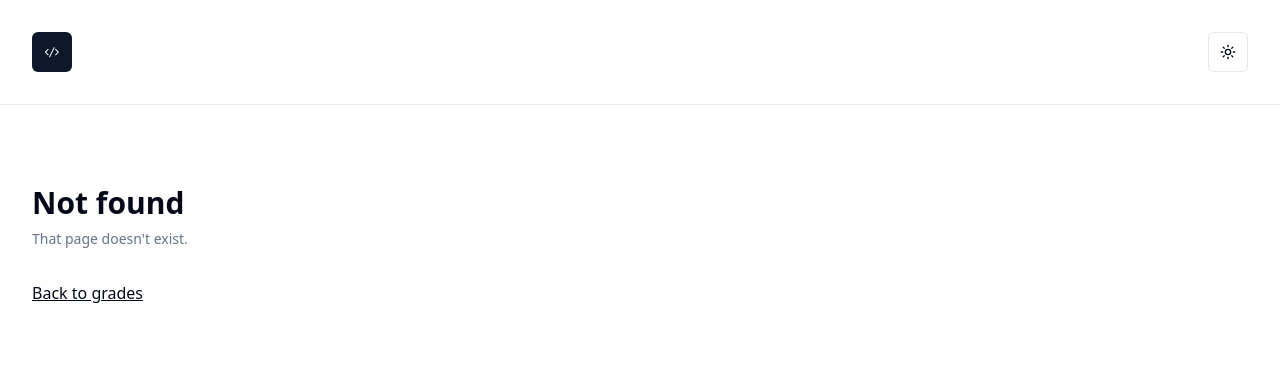
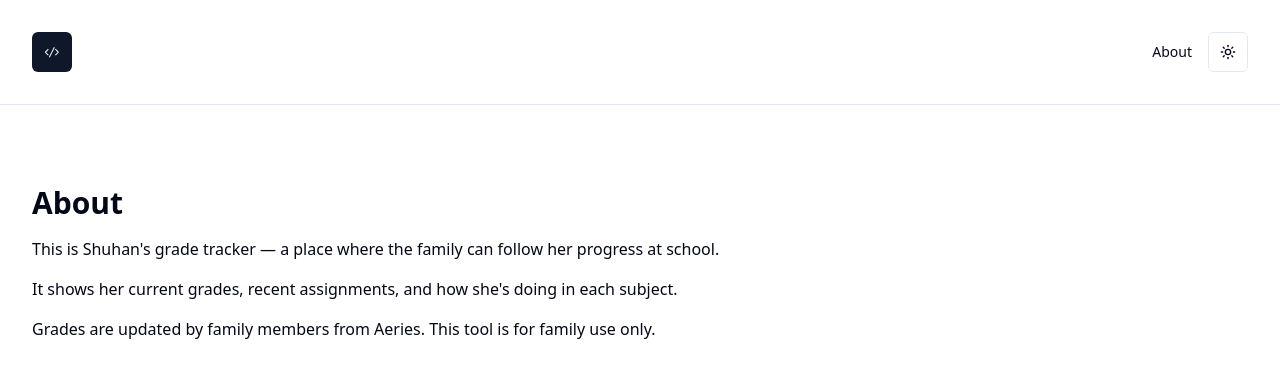
Before and after one commit to shuhan-study/web_ui, a Next.js app in the folder web/: page /about in a window 1280 px wide. Before the commit this address had no page. Shown: the top 378 px of the page. Built offline with nearby package versions, Linux system fonts and the light colour scheme.

Commit message:
P5: Add static /about page with navbar link

```diff
--- /dev/null
+++ b/web/app/about/page.tsx
@@ -0,0 +1,19 @@
+export default function AboutPage() {
+  return (
+    <>
+      <h1 className="text-3xl font-semibold">About</h1>
+      <p className="mt-4">
+        This is Shuhan&apos;s grade tracker — a place where the
+        family can follow her progress at school.
+      </p>
+      <p className="mt-4">
+        It shows her current grades, recent assignments, and how
+        she&apos;s doing in each subject.
+      </p>
+      <p className="mt-4">
+        Grades are updated by family members from Aeries. This
+        tool is for family use only.
+      </p>
+    </>
+  );
+}
--- /dev/null
+++ b/web/components/navbar/NavLink.tsx
@@ -0,0 +1,29 @@
+'use client';
+
+import Link from 'next/link';
+import { usePathname } from 'next/navigation';
+import { cn } from '@/lib/utils';
+
+function NavLink({
+  href,
+  children,
+}: {
+  href: string;
+  children: React.ReactNode;
+}) {
+  const pathname = usePathname();
+  const isActive = pathname === href;
+  return (
+    <Link
+      href={href}
+      className={cn(
+        'text-sm font-medium transition-colors hover:text-foreground',
+        isActive ? 'text-foreground' : 'text-muted-foreground'
+      )}
+    >
+      {children}
+    </Link>
+  );
+}
+
+export default NavLink;
--- a/web/components/navbar/Navbar.tsx
+++ b/web/components/navbar/Navbar.tsx
@@ -1,5 +1,6 @@
 import Logo from './Logo';
 import DarkMode from './DarkMode';
+import NavLink from './NavLink';
 import Container from '@/components/global/Container';
 
 function Navbar() {
@@ -8,6 +9,7 @@ function Navbar() {
       <Container className='flex flex-col sm:flex-row sm:justify-between sm:items-center flex-wrap gap-4 py-8'>
         <Logo />
         <div className='flex gap-4 items-center'>
+          <NavLink href='/about'>About</NavLink>
           <DarkMode />
         </div>
       </Container>
```
Also changed, not shown: 2 other files (tests, documents, lock files or other folders).
